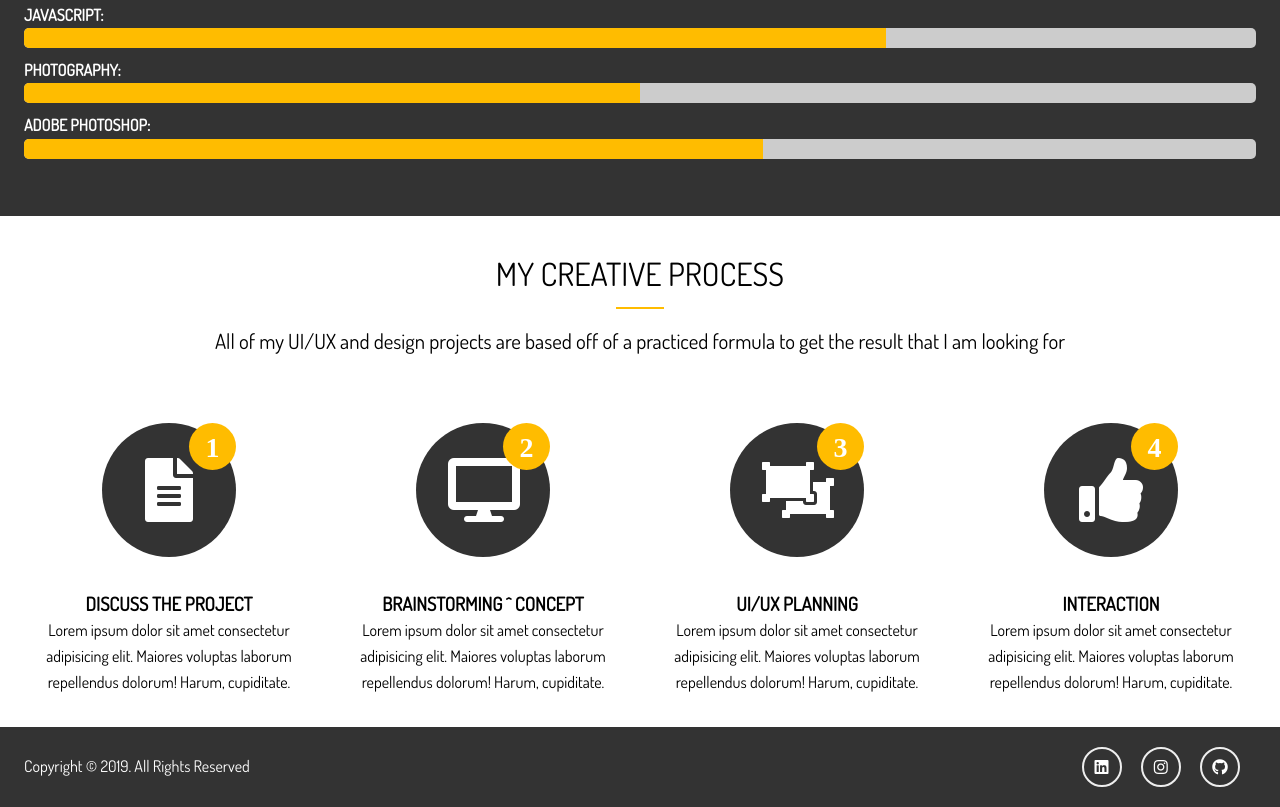
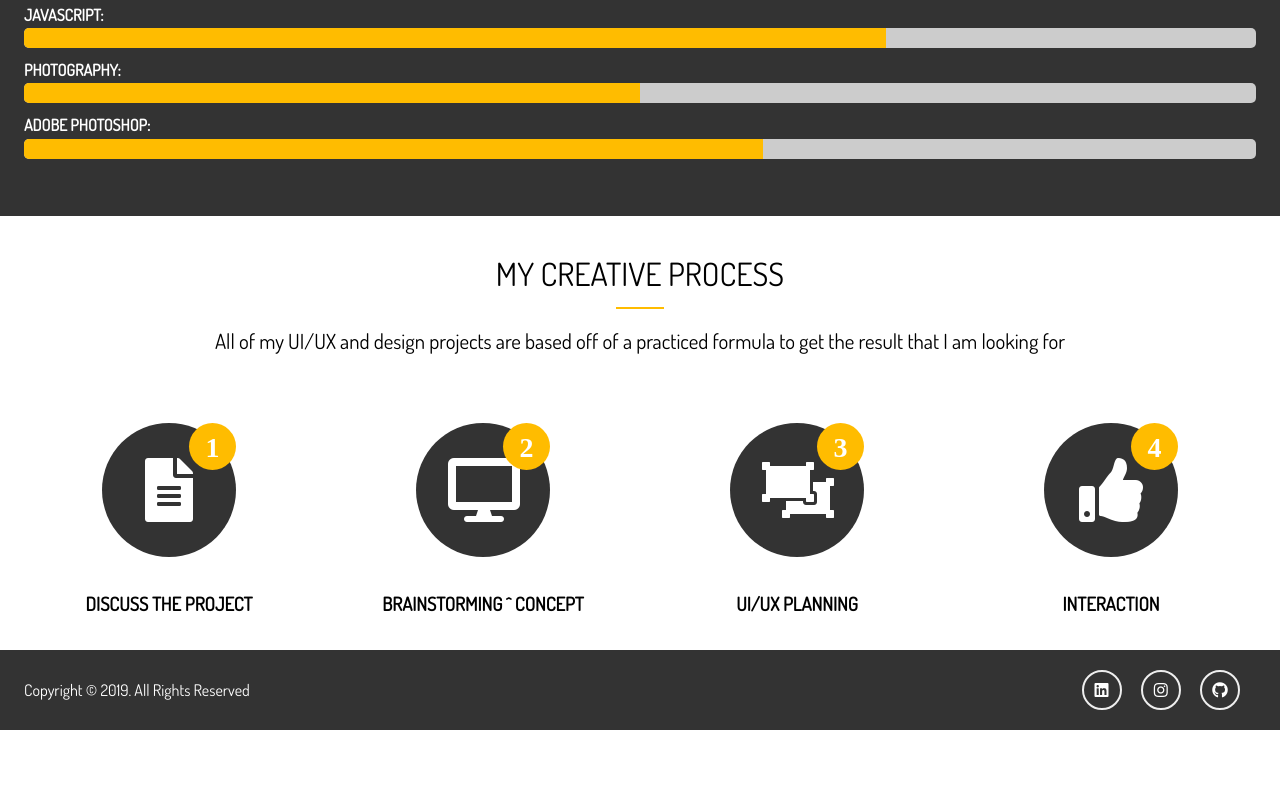
Before and after one commit to saugat-15/updated-portfolio, a website: page dist/index.html in a window 1280 px wide. Shown: the part 1679-2486 px from the top of the page. After the commit the page ends 2409 px from the top, so only its background shows below. Drawn offline with Linux system fonts and the light colour scheme.

Commit message:
paragraph changes made

```diff
--- a/dist/index.html
+++ b/dist/index.html
@@ -165,40 +165,24 @@
             <div class="process-step">1</div>
           </i>
           <h3>Discuss The Project</h3>
-          <p>
-            Lorem ipsum dolor sit amet consectetur adipisicing elit. Maiores
-            voluptas laborum repellendus dolorum! Harum, cupiditate.
-          </p>
         </div>
         <div>
           <i class="fas fa-desktop fa-4x process-icon my-2">
             <div class="process-step">2</div>
           </i>
           <h3>Brainstorming ^ Concept</h3>
-          <p>
-            Lorem ipsum dolor sit amet consectetur adipisicing elit. Maiores
-            voluptas laborum repellendus dolorum! Harum, cupiditate.
-          </p>
         </div>
         <div>
           <i class="fas fa-object-ungroup fa-4x process-icon my-2">
             <div class="process-step">3</div>
           </i>
           <h3>UI/UX Planning</h3>
-          <p>
-            Lorem ipsum dolor sit amet consectetur adipisicing elit. Maiores
-            voluptas laborum repellendus dolorum! Harum, cupiditate.
-          </p>
         </div>
         <div>
           <i class="fas fa-thumbs-up fa-4x process-icon my-2">
             <div class="process-step">4</div>
           </i>
           <h3>Interaction</h3>
-          <p>
-            Lorem ipsum dolor sit amet consectetur adipisicing elit. Maiores
-            voluptas laborum repellendus dolorum! Harum, cupiditate.
-          </p>
         </div>
       </div>
     </div>
```
